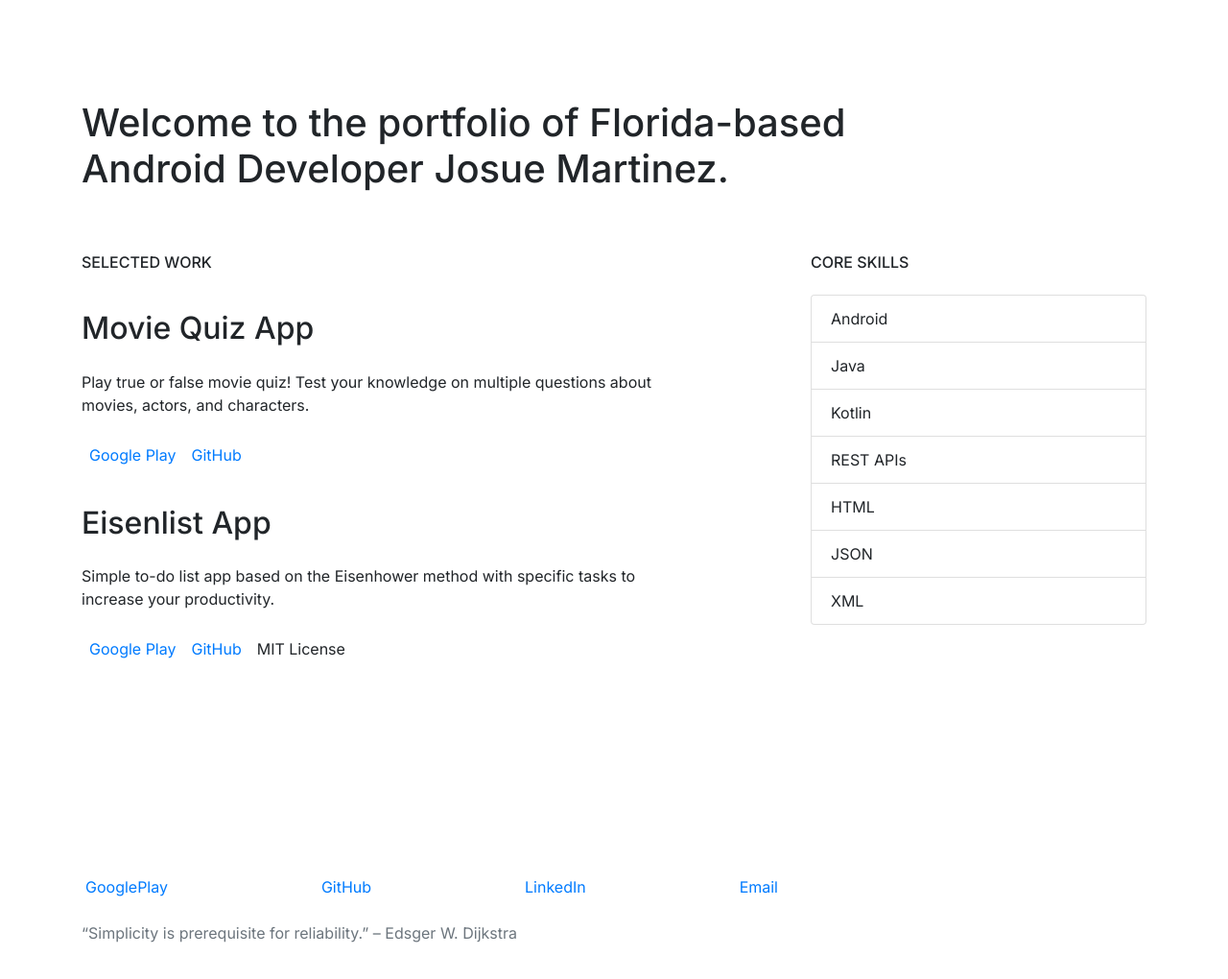
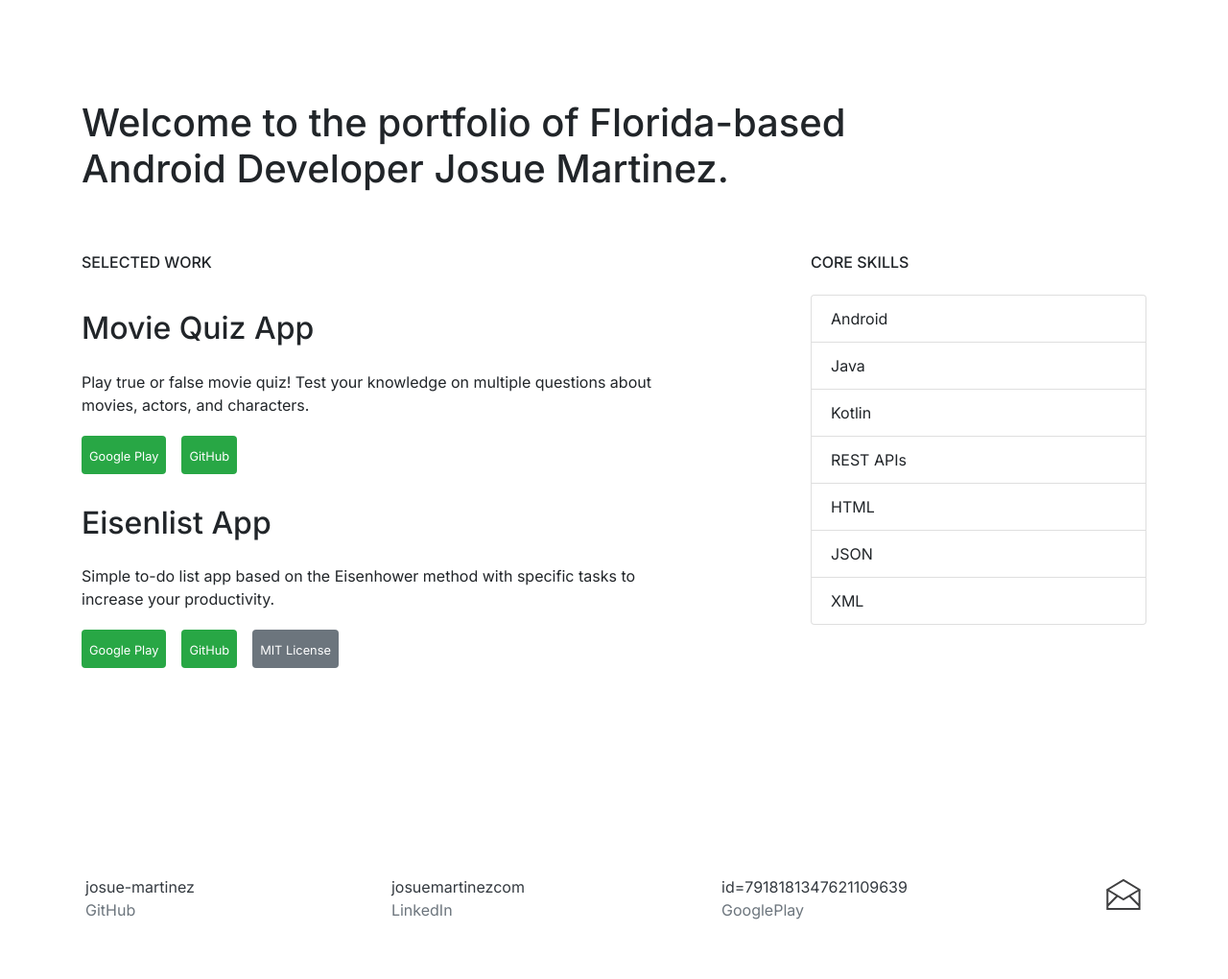
Before and after one commit to josmartinez/josmartinez.github.io, a plain HTML site: page index.html in a window 1280 px wide. Shown: the whole page at 96% size. Drawn offline with nearby package versions, Linux system fonts and the light colour scheme.

Commit message:
Fix footer

```diff
--- a/index.html
+++ b/index.html
@@ -25,17 +25,17 @@
             <p>Play true or false movie quiz! Test your knowledge on multiple questions about movies, actors, and characters.</p>
             <div class="nav-scroller pt-1 pb-2 mb-2">
                 <nav class="nav d-flex justify-content-start">
-                    <a class="p-2" href="https://play.google.com/store/apps/details?id=com.josmartinez.moviequiz">Google Play</a>
-                    <a class="p-2" href="https://github.com/josue-martinez/MovieQuiz">GitHub</a>
+                    <a class="p-2 mr-3 bg-success rounded text-white" href="https://play.google.com/store/apps/details?id=com.josmartinez.moviequiz" target="_blank"><small>Google Play</small></a>
+                    <a class="p-2 bg-success rounded text-white" href="https://github.com/josue-martinez/MovieQuiz" target="_blank"><small>GitHub</small></a>
                 </nav>
             </div>
             <h2 class="py-3">Eisenlist App</h2>
             <p>Simple to-do list app based on the Eisenhower method with specific tasks to increase your productivity.</p>
             <div class="nav-scroller pt-1 pb-2 mb-2">
                 <nav class="nav d-flex justify-content-start">
-                    <a class="p-2" href="https://play.google.com/store/apps/details?id=com.josmartinez.eisenlist">Google Play</a>
-                    <a class="p-2" href="https://github.com/josue-martinez/Eisenlist">GitHub</a>
-                    <span class="p-2">MIT License</span>
+                    <a class="p-2 mr-3 bg-success rounded text-white" href="https://play.google.com/store/apps/details?id=com.josmartinez.eisenlist" target="_blank"><small>Google Play</small></a>
+                    <a class="p-2 mr-3 bg-success rounded text-white" href="https://github.com/josue-martinez/Eisenlist" target="_blank"><small>GitHub</small></a>
+                    <span class="p-2 bg-secondary rounded text-white"><small>MIT License</small></span>
                 </nav>
             </div>
         </div>
@@ -56,17 +56,16 @@
 
 
     <div class="my-5 pt-5 row">
-        <div class="mt-5 pt-5 col-lg-8">
+        <div class="my-5 pt-5 col-lg-12">
             <div class="nav-scroller py-1 mb-2">
                 <nav class="nav d-flex justify-content-between">
-                    <a class="p-1" href="https://play.google.com/store/apps/dev?id=7918181347621109639">GooglePlay</a>
-                    <a class="p-1" href="https://github.com/josue-martinez">GitHub</a>
-                    <a class="p-1" href="https://www.linkedin.com/in/josuemartinezcom">LinkedIn</a>
-                    <a class="p-1" href="mailto:josuemartinezcs@gmail.com">Email</a>
+                    <span class="p-1 text-muted"><a class="text-dark" href="https://github.com/josue-martinez"  title="GitHub" target="_blank">josue-martinez</a><br>GitHub</span>
+                    <span class="p-1 text-muted"><a class="text-dark" href="https://www.linkedin.com/in/josuemartinezcom"  title="LinkedIn" target="_blank">josuemartinezcom</a><br>LinkedIn</span>
+                    <span class="p-1 text-muted"><a class="text-dark" href="https://play.google.com/store/apps/dev?id=7918181347621109639"  title="GooglePlay" target="_blank">id=7918181347621109639</a><br>GooglePlay</span>
+                    <a class="p-1 text-dark font-weight-bold" href="mailto:josuemartinezcs@gmail.com" title="josuemartinezcs@gmail.com"><img src="assets/images/mail-open.svg"></a>
                 </nav>
             </div>
         </div>
-        <div class="mb-5 col-lg-12"><p class="py-2 text-muted">&ldquo;Simplicity is prerequisite for reliability.&rdquo; &ndash; Edsger W. Dijkstra</p></div>
     </div>
     <style>
         @import url('https://fonts.googleapis.com/css2?family=Inter:wght@100;200;300;400;500;600;700;800;900&display=swap');
```
Also changed, not shown: assets/images/mail-open.svg (added).
